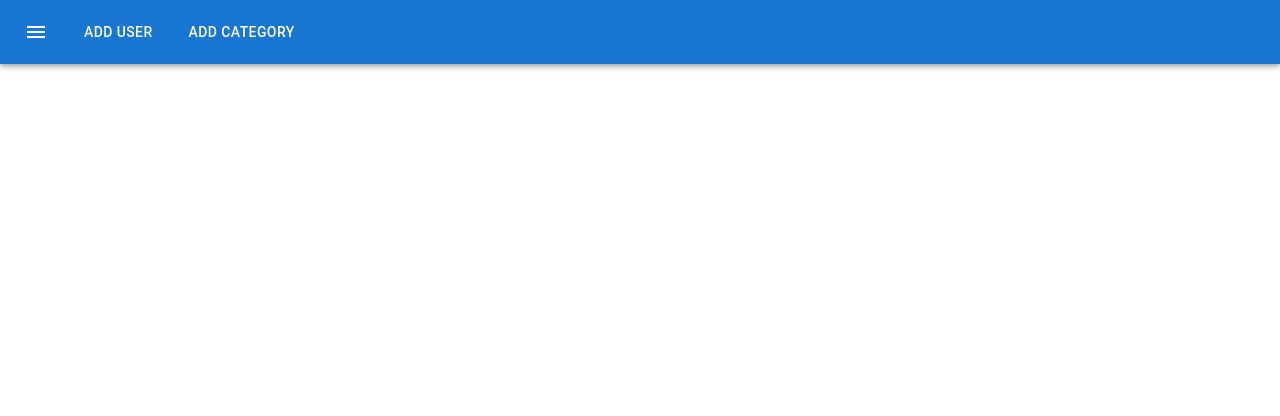
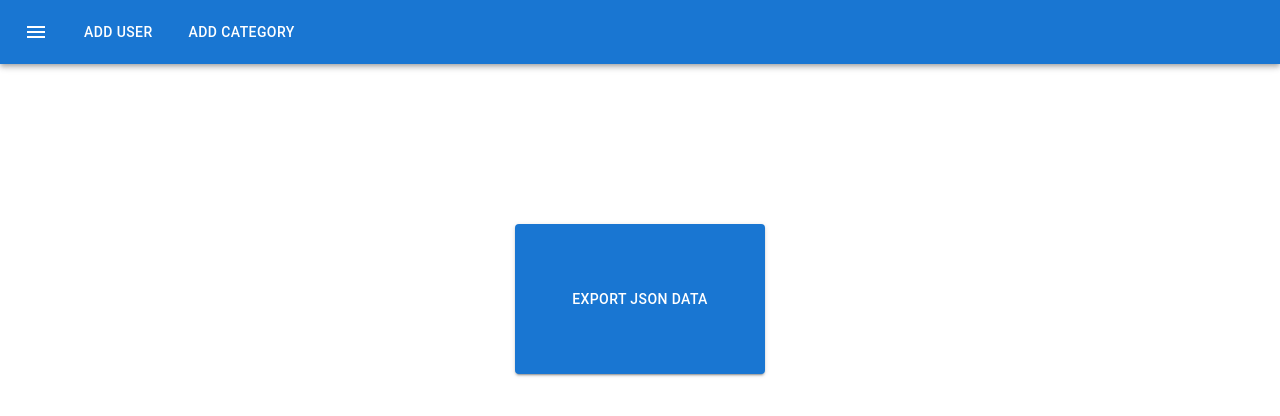
Before and after one commit to kraubunas/teltonika, a React (Create React App) app: page / in a window 1280 px wide. Shown: the top 416 px of the page. Built offline with nearby package versions, Linux system fonts and the light colour scheme; data requests are answered from the project's data file.

Commit message:
feat added button to export JSON data

```diff
--- a/src/App.js
+++ b/src/App.js
@@ -1,5 +1,6 @@
 import React, { useState, useEffect } from 'react';
-import { Route, Routes } from 'react-router-dom';
+import { Outlet, Route, Routes } from 'react-router-dom';
+import HomePage from './pages/home-page/index.jsx';
 import TablePage from './pages/table-page/index.jsx';
 import CreateNewCategory from './pages/new-category-page/index.jsx';
 import LandingPage from './components/landing-page.jsx';
@@ -27,9 +28,23 @@ const App = () => {
     data();
   }, []);
 
+  // @ts-ignore
+  const Table = () => (
+    <div>
+      <TablePage />
+      <Outlet />
+    </div>
+  );
+
   return (
     <Routes>
       <Route path='/' element={<LandingPage />}>
+        <Route
+          path='/'
+          element={(
+            <HomePage />
+          )}
+        />
         <Route
           path="add-new-user"
           element={(
@@ -48,9 +63,9 @@ const App = () => {
             key={category.id}
             // @ts-ignore
             path={category.title}
-            element={(
-              <TablePage />
-            )}
+            // @ts-ignore
+            component={Table}
+            element={<TablePage />}
           />)
         }
       </Route>
--- /dev/null
+++ b/src/pages/home-page/index.jsx
@@ -0,0 +1,28 @@
+import { Button, Container } from '@mui/material';
+import React, { useState } from 'react';
+import * as DataBase from '../../database/db.json';
+
+const HomePage = () => {
+  const [data] = useState({ DataBase });
+
+  const exportData = () => {
+    const jsonString = `data:text/json;chatset=utf-8,${encodeURIComponent(
+      JSON.stringify(data),
+    )}`;
+    const link = document.createElement('a');
+    link.href = jsonString;
+    link.download = 'data.json';
+
+    link.click();
+  };
+
+  return (
+    <Container sx={{
+      display: 'flex', justifyContent: 'center', alignItems: 'center', mt: 20,
+    }}>
+        <Button sx={{ width: '250px', height: '150px' }} variant='contained' onClick={exportData}>Export JSON Data</Button>
+    </Container>
+  );
+};
+
+export default HomePage;
```
